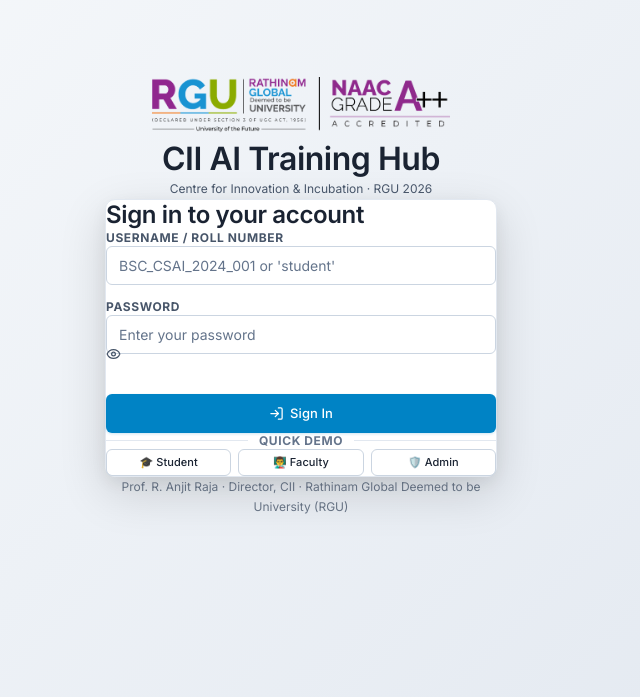
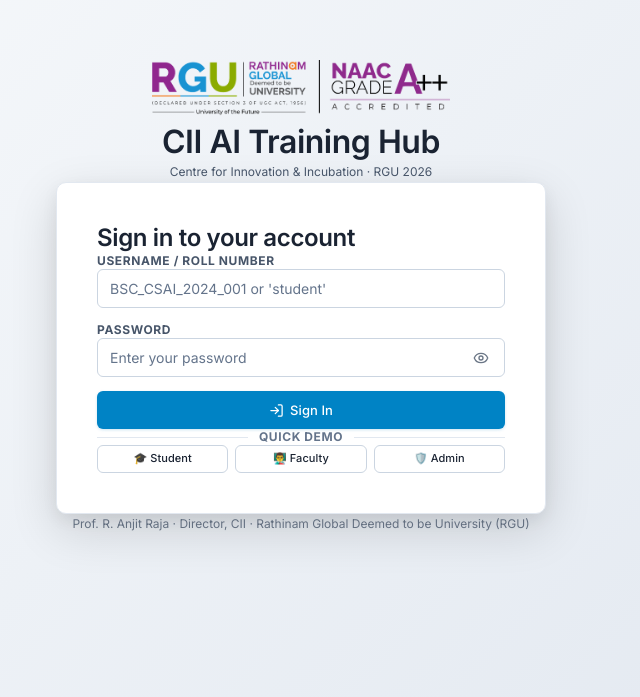
Before and after one commit to GarudaaResearch/RGU-Student-Training-Portal-2026.1, a React (Vite) app: page /login in a window 1280 px wide. Shown: the part 103-800 px from the top of the page, without its empty margins (339-979 px from the left). Built offline with nearby package versions, Linux system fonts and the light colour scheme.

Commit message:
style(login): maximize white frame width and padding and fix password eye alignment

```diff
--- a/src/components/auth/LoginPage.tsx
+++ b/src/components/auth/LoginPage.tsx
@@ -39,7 +39,8 @@
         initial={{ opacity: 0, y: 16 }}
         animate={{ opacity: 1, y: 0 }}
         transition={{ duration: 0.4 }}
-        className="w-full max-w-md px-4"
+        className="w-full px-4"
+        style={{ maxWidth: '490px' }}
       >
         {/* Logo — Fluent / Microsoft Inspired */}
         <div className="text-center mb-8">
@@ -55,7 +56,7 @@
         </div>
 
         {/* Login card */}
-        <div className="card rounded-lg p-8 bg-[var(--bg-card)] border border-[var(--border-strong)]" style={{ boxShadow: 'var(--shadow-xl)' }}>
+        <div className="card rounded-lg bg-[var(--bg-card)] border border-[var(--border-strong)]" style={{ padding: '40px', boxShadow: 'var(--shadow-xl)' }}>
           <h2 className="text-base font-semibold mb-6 text-[var(--text-primary)]">
             Sign in to your account
           </h2>
@@ -77,7 +78,7 @@
               <label className="block text-xs font-bold mb-1.5 text-[var(--text-secondary)] uppercase tracking-wider">
                 PASSWORD
               </label>
-              <div className="relative">
+              <div style={{ position: 'relative', display: 'flex', alignItems: 'center' }}>
                 <input
                   className="input"
                   type={showPw ? 'text' : 'password'}
@@ -85,15 +86,29 @@
                   value={password}
                   onChange={e => setPassword(e.target.value)}
                   autoComplete="current-password"
-                  style={{ paddingRight: 40 }}
+                  style={{ paddingRight: '44px' }}
                 />
                 <button
                   type="button"
                   onClick={() => setShowPw(v => !v)}
-                  className="btn btn-ghost btn-icon absolute right-1.5 top-1/2 -translate-y-1/2"
-                  style={{ padding: '4px' }}
+                  style={{
+                    position: 'absolute',
+                    right: '12px',
+                    top: '50%',
+                    transform: 'translateY(-50%)',
+                    background: 'transparent',
+                    border: 'none',
+                    padding: '4px',
+                    cursor: 'pointer',
+                    display: 'flex',
+                    alignItems: 'center',
+                    justifyContent: 'center',
+                    color: 'var(--text-secondary)',
+                    opacity: 0.8,
+                    zIndex: 10,
+                  }}
                 >
-                  {showPw ? <EyeOff size={15} className="text-[var(--text-secondary)]" /> : <Eye size={15} className="text-[var(--text-secondary)]" />}
+                  {showPw ? <EyeOff size={16} /> : <Eye size={16} />}
                 </button>
               </div>
             </div>
```
